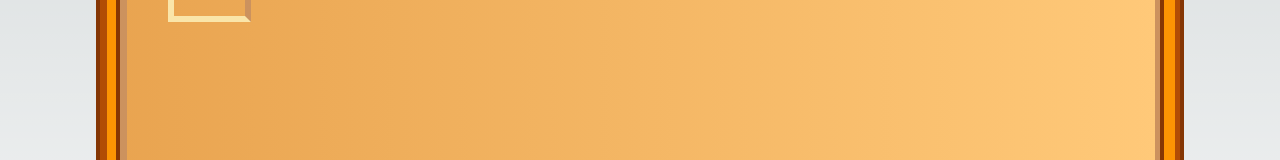
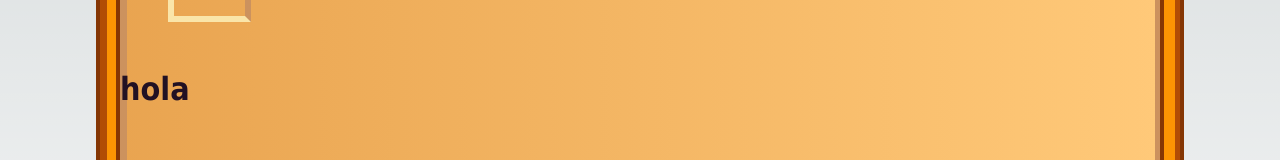
Before and after one commit to EmmanuelRodriguezV/StardewCodeGen, a Next.js app: page / in a window 1280 px wide. Shown: the part 229-389 px from the top of the page. Built offline with nearby package versions, Linux system fonts and the light colour scheme.

Commit message:
setting font family

```diff
--- a/src/app/page.module.css
+++ b/src/app/page.module.css
@@ -44,4 +44,7 @@
   align-items: center;
   padding: 6rem;
   min-height: 100vh;
+
+  font-family: Tahoma, Verdana, sans-serif;
+  color: #221123;
 }
--- a/src/app/page.tsx
+++ b/src/app/page.tsx
@@ -7,6 +7,7 @@ export default function Home() {
       <div className={styles.frame}>
         <div className={styles.base}>
           <div className={styles.square}></div>
+          <h1>hola</h1>
         </div>
       </div>
     </main>
```
